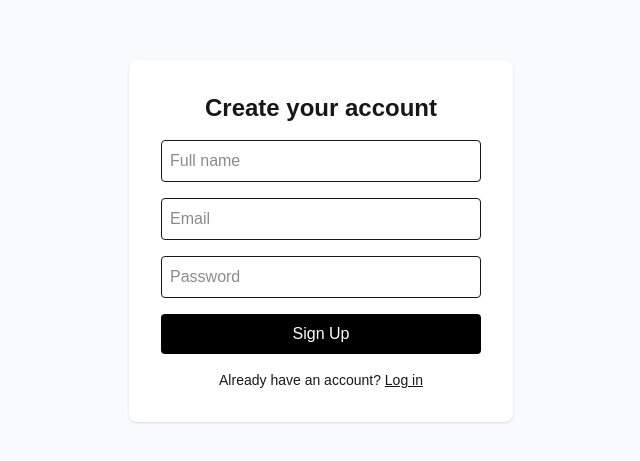
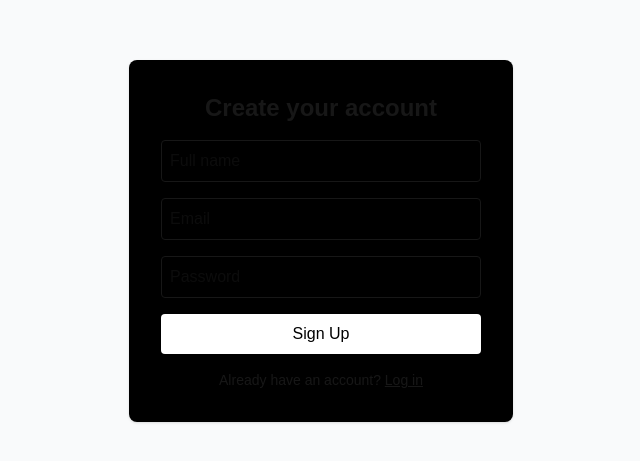
Before and after one commit to Bruno-nog/mentorMatch, a Next.js app: page /signup in a window 1280 px wide. Shown: the part 159-620 px from the top of the page, without its empty margins (319-959 px from the left). Built offline with nearby package versions, Linux system fonts and the light colour scheme; no server answers.

Commit message:
update route page design

```diff
--- a/app/login/page.tsx
+++ b/app/login/page.tsx
@@ -31,7 +31,7 @@ export default function LoginPage() {
 
   return (
     <div className="flex min-h-screen items-center justify-center bg-gray-50">
-      <form onSubmit={handleLogin} className="w-full max-w-sm space-y-4 bg-white p-8 rounded-lg shadow">
+      <form onSubmit={handleLogin} className="w-full max-w-sm space-y-4 bg-black p-8 rounded-lg shadow">
         <h1 className="text-2xl font-bold text-center">Log in</h1>
 
         {error && <p className="text-red-500 text-sm">{error}</p>}
@@ -52,7 +52,7 @@ export default function LoginPage() {
           className="w-full border rounded p-2"
           required
         />
-        <button type="submit" className="w-full bg-black text-white rounded p-2 font-medium">
+        <button type="submit" className="w-full bg-white text-black rounded p-2 font-medium">
           Log In
         </button>
 
--- a/app/mentors/page.tsx
+++ b/app/mentors/page.tsx
@@ -12,19 +12,19 @@ export default async function MentorsPage() {
   const { data: { user } } = await supabase.auth.getUser();
 
   return (
-    <div className="min-h-screen bg-gray-50 p-8">
+    <div className="min-h-screen bg-black-50 p-8">
       <div className="max-w-3xl mx-auto">
         <h1 className="text-3xl font-bold mb-6">Find a Mentor</h1>
 
         <div className="space-y-4">
           {mentors?.map((mentor) => (
-            <div key={mentor.id} className="bg-white p-6 rounded-lg shadow flex justify-between items-start">
+            <div key={mentor.id} className="bg-black p-6 rounded-lg shadow flex justify-between items-start">
               <div>
                 <h2 className="text-xl font-semibold">{mentor.name}</h2>
                 <p className="text-gray-600 mt-1">{mentor.bio}</p>
                 <div className="flex gap-2 mt-2 flex-wrap">
                   {mentor.skills?.map((skill: string) => (
-                    <span key={skill} className="bg-gray-100 text-sm px-2 py-1 rounded">
+                    <span key={skill} className="bg-black-100 text-sm px-2 py-1 rounded">
                       {skill}
                     </span>
                   ))}
--- a/app/signup/page.tsx
+++ b/app/signup/page.tsx
@@ -40,7 +40,7 @@ export default function SignupPage() {
 
   return (
     <div className="flex min-h-screen items-center justify-center bg-gray-50">
-      <form onSubmit={handleSignup} className="w-full max-w-sm space-y-4 bg-white p-8 rounded-lg shadow">
+      <form onSubmit={handleSignup} className="w-full max-w-sm space-y-4 bg-black p-8 rounded-lg shadow">
         <h1 className="text-2xl font-bold text-center">Create your account</h1>
 
         {error && <p className="text-red-500 text-sm">{error}</p>}
@@ -70,7 +70,7 @@ export default function SignupPage() {
           required
           minLength={6}
         />
-        <button type="submit" className="w-full bg-black text-white rounded p-2 font-medium">
+        <button type="submit" className="w-full bg-white text-black rounded p-2 font-medium">
           Sign Up
         </button>
 
```
